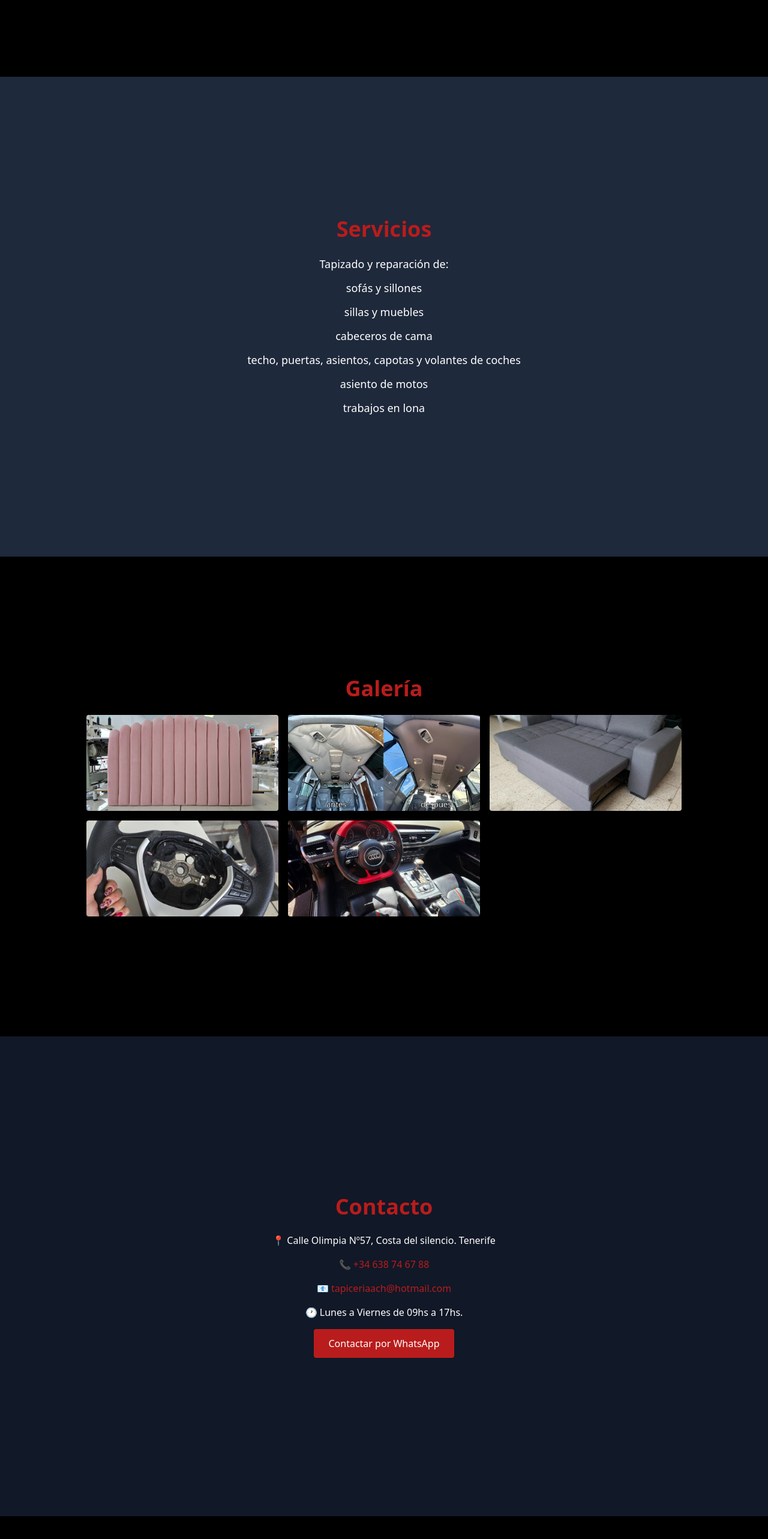
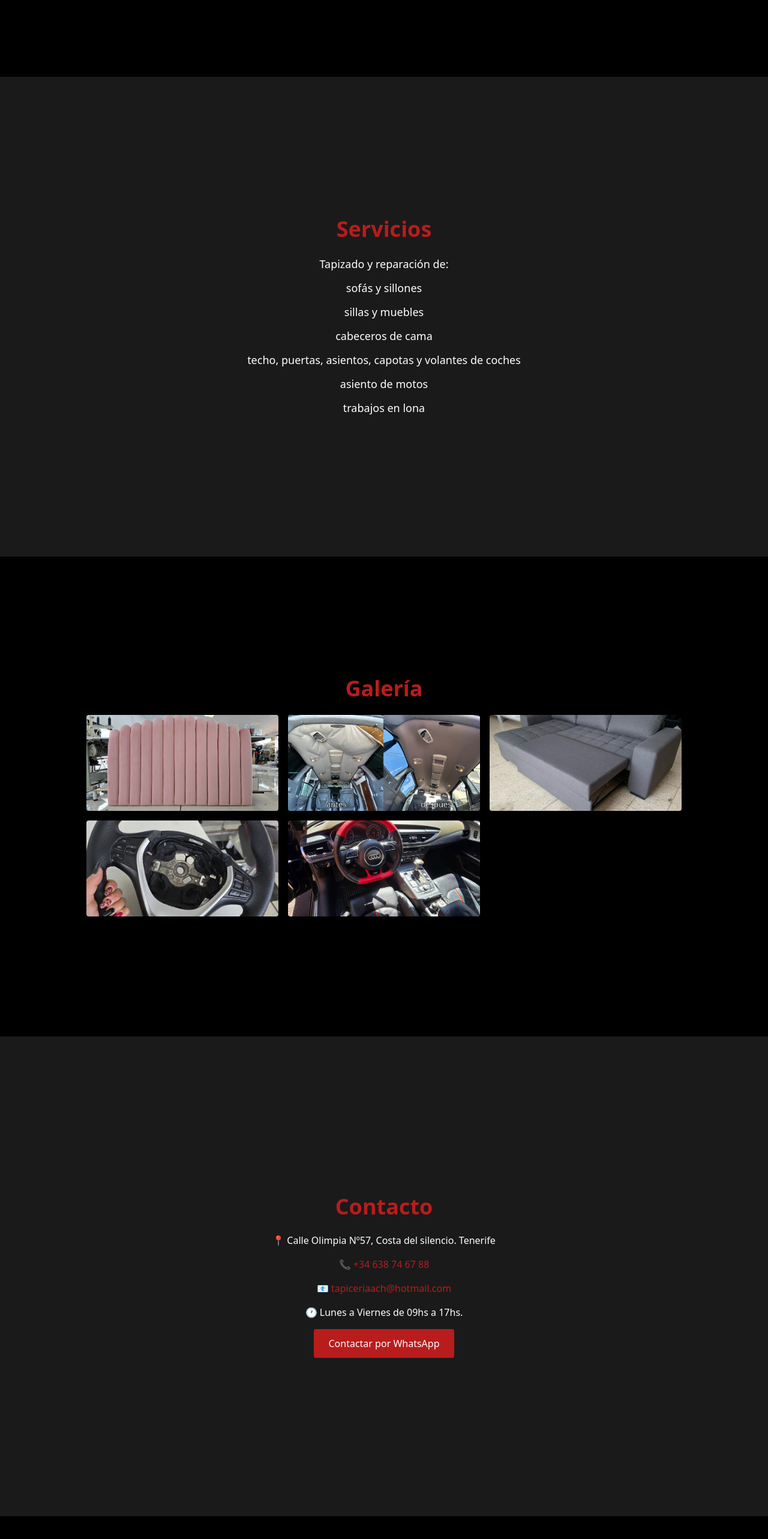
Before and after one commit to fabriziodelisa-oss/tapiceria-ach, a Next.js app: page / in a window 1280 px wide. Shown: the part 800-3366 px from the top of the page at 60% size. Built offline with nearby package versions, Linux system fonts and the light colour scheme.

Commit message:
se cambio el color de fondo a un gris como el del topbar

```diff
--- a/app/page.js
+++ b/app/page.js
@@ -68,7 +68,7 @@ export default function Home() {
       </section>
 
       {/* Sección Servicios */}
-      <section id="servicios" className="min-h-screen flex flex-col justify-center items-center bg-slate-800 text-white px-4">
+      <section id="servicios" className="min-h-screen flex flex-col justify-center items-center bg-[#1a1a1a] text-white px-4">
         <h2 className="text-4xl font-bold text-red-700 mb-6">Servicios</h2>
         <ul className="space-y-3 text-lg text-white text-center">
           <li>Tapizado y reparación de:</li>
@@ -106,7 +106,7 @@ export default function Home() {
       </section>
 
       {/* Sección Contacto */}
-      <section id="contacto" className="min-h-screen flex flex-col justify-center items-center bg-gray-900 text-white px-4">
+      <section id="contacto" className="min-h-screen flex flex-col justify-center items-center bg-[#1a1a1a] text-white px-4">
         <h2 className="text-4xl font-bold text-red-700 mb-6">Contacto</h2>
         <p className="mb-4">📍 Calle Olimpia Nº57, Costa del silencio. Tenerife</p>
         <p className="mb-4">📞 <a href="tel:+34638746788" className="text-red-700 hover:underline">+34 638 74 67 88</a></p>
@@ -114,7 +114,7 @@ export default function Home() {
         <p className="mb-4">🕐 Lunes a Viernes de 09hs a 17hs.</p>
         <a
           href="https://wa.me/34638746788"
-          className="bg-red-700 text-white px-6 py-3 rounded hover:bg-red-800 transition-colors"
+          className="bg-[#b91c1c] text-white px-6 py-3 rounded hover:bg-[#991b1b] transition-colors"
         >
           Contactar por WhatsApp
         </a>
```
